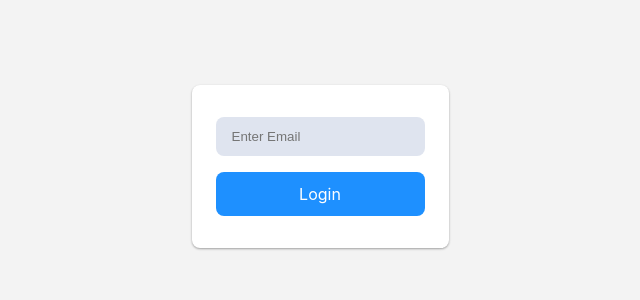
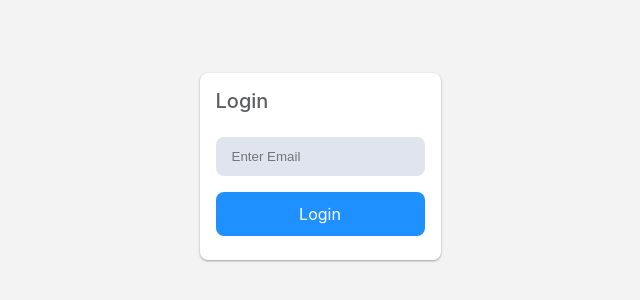
Before and after one commit to SrikanthNandanaboina/TodoApp, a React (Create React App) app: page / in a window 1280 px wide. Shown: the part 234-534 px from the top of the page, without its empty margins (320-960 px from the left). Built offline with nearby package versions, Linux system fonts and the light colour scheme.

Commit message:
added login card designs

```diff
--- a/src/components/login/index.jsx
+++ b/src/components/login/index.jsx
@@ -1,6 +1,13 @@
 import React, { useEffect, useState } from "react";
 import { withRouter } from "react-router-dom";
-import { MainWrapper, LoginCard, TextInput, Button } from "../styles";
+import {
+  MainWrapper,
+  LoginCard,
+  TextInput,
+  Button,
+  PopUpHeader,
+  HeaderText,
+} from "./styles";
 import LoginController from "../../utilities/loginController";
 
 const Login = (props) => {
@@ -24,6 +31,9 @@ const Login = (props) => {
   return (
     <MainWrapper>
       <LoginCard>
+        <PopUpHeader>
+          <HeaderText>Login</HeaderText>
+        </PopUpHeader>
         <TextInput
           type="text"
           placeholder="Enter Email"
--- a/src/components/styles.jsx
+++ b/src/components/login/styles.jsx
@@ -9,12 +9,23 @@ export const MainWrapper = styled.div`
 `;
 
 export const LoginCard = styled.div`
-  padding: 24px;
+  padding: 16px;
   background: #ffffff;
   box-shadow: 0 1px 3px rgba(0, 0, 0, 0.12), 0 1px 2px rgba(0, 0, 0, 0.24);
   border-radius: 8px;
   display: flex;
   flex-direction: column;
+`;
+
+export const PopUpHeader = styled.div`
+  padding: 0 0 16px 0;
+  text-align: left;
+`;
+
+export const HeaderText = styled.span`
+  font-weight: 500;
+  color: #5c5d5f;
+  font-size: 20px;
 `;
 
 export const TextInput = styled.input`
```
Also changed, not shown: 1 other file (tests, documents, lock files or other folders).
